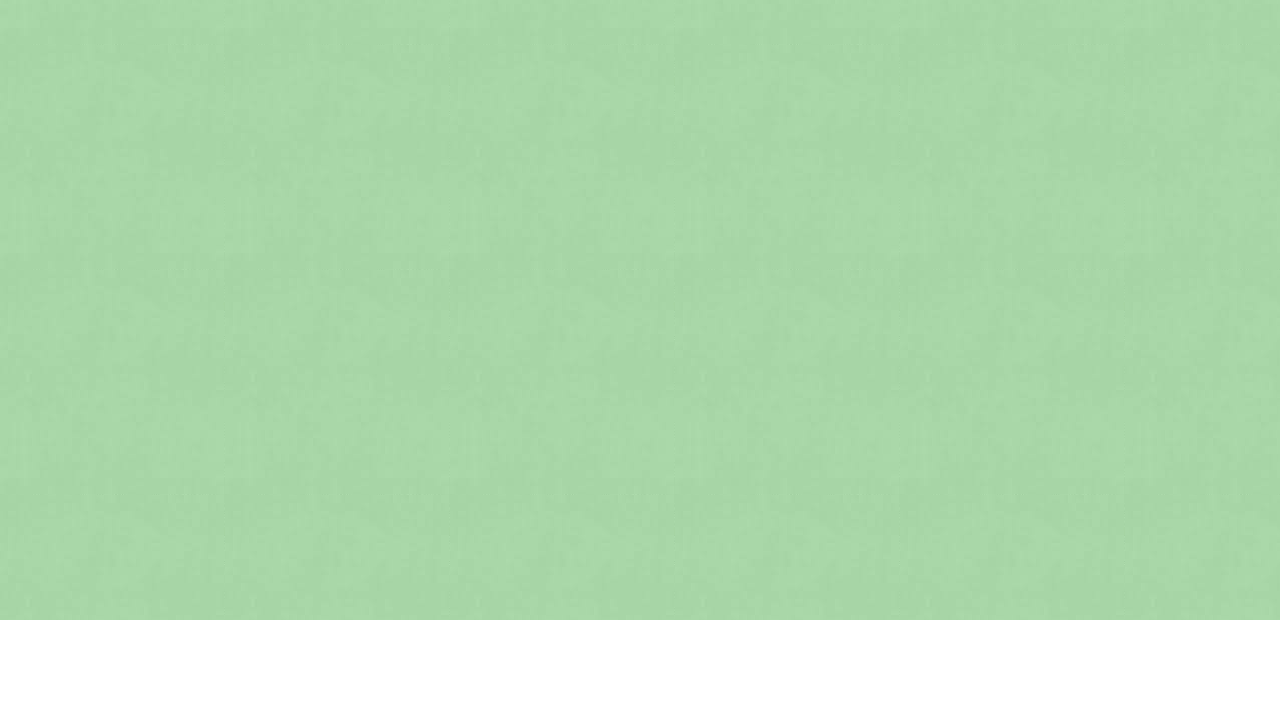
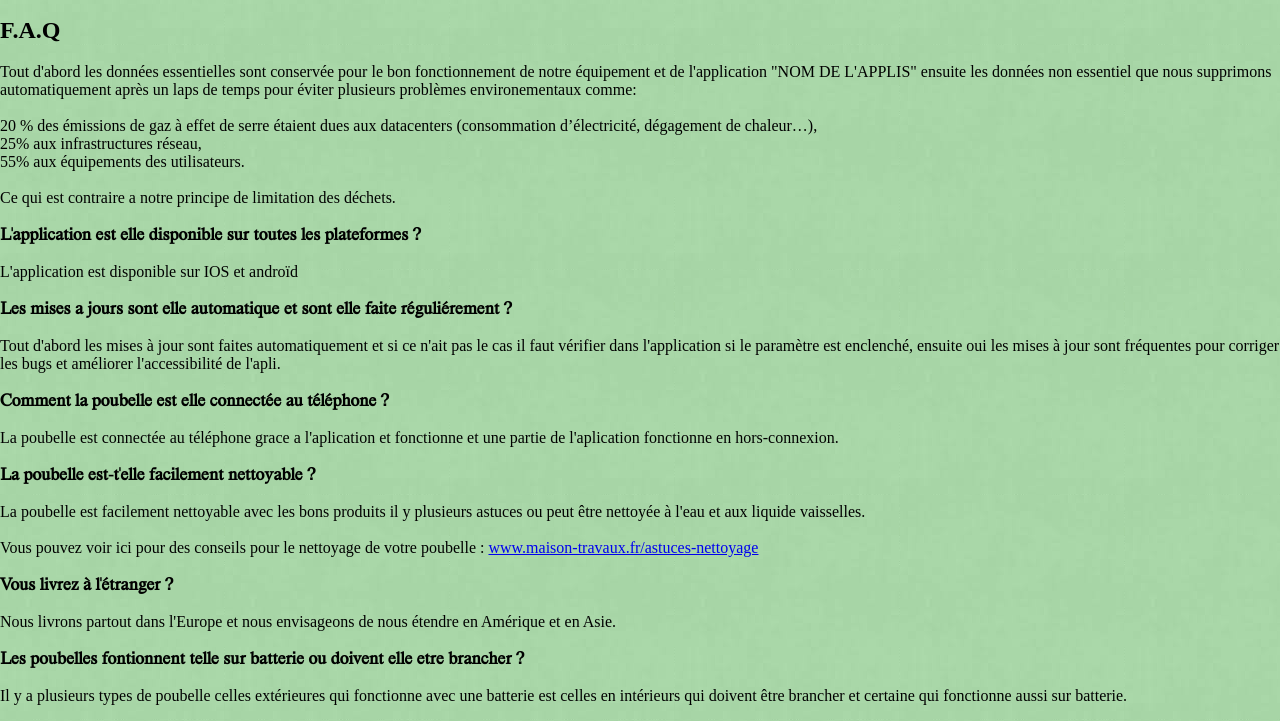
Before and after one commit to Korayou/Site-Clean-0-Bot, a plain HTML site: page SiteWeb/page3.html in a window 1280 px wide. Shown: the part 180-901 px from the top of the page. Before the commit the page ends 800 px from the top, so only its background shows below. Drawn offline with Linux system fonts and the light colour scheme; files whose address does not match are found by name.

Commit message:
Upload files to 'SiteWeb'

```diff
--- a/SiteWeb/Page2.css
+++ b/SiteWeb/Page2.css
@@ -106,5 +106,5 @@ header{
 }
 
 html{
-    background-image: url(/home/thomas/Bureau/SiteWeb/image/Fond.jpg);
+    background-image: url(image/Fond.jpg);
 }
--- a/SiteWeb/Page3.css
+++ b/SiteWeb/Page3.css
@@ -83,5 +83,5 @@ header{
 }
 
 html{
-    background-image: url(/home/thomas/Bureau/SiteWeb/image/Fond.jpg);
+    background-image: url(image/Fond.jpg);
 }
--- a/SiteWeb/page3.html
+++ b/SiteWeb/page3.html
@@ -1,5 +1,5 @@
 <!doctype html>
-<html>
+<html lang="fr">
     <link href="Page3.css" rel="stylesheet">
 <head>
 <meta charset="UTF-8">
@@ -7,7 +7,7 @@
 </head>
 <header>
     <div class="box">
-        <div class="un"><img src="image/logo.png"></div>
+        <div class="un"><img src="image/logo.png" alt=""></div>
         <div class="ti"><h1>Clean-0-Bot</h1></div>
     </div>
     <ul id="nav">
@@ -18,3 +18,33 @@
     </ul>
 </header>
 <body>
+    <h2>F.A.Q</h2>
+    <p>Tout d'abord les données essentielles sont conservée pour le bon fonctionnement de notre équipement et de l'application "NOM DE L'APPLIS"
+        ensuite les données non essentiel que nous supprimons automatiquement après un laps de temps pour éviter plusieurs problèmes environementaux comme:
+        <br>
+        <br>
+        20 % des émissions de gaz à effet de serre étaient dues aux datacenters (consommation d’électricité, dégagement de chaleur…),
+        <br>
+        25% aux infrastructures réseau,
+        <br>
+        55% aux équipements des utilisateurs.
+        <br>
+        <br>
+        Ce qui est contraire a notre principe de limitation des déchets.</p>
+    <p class="question">L'application est elle disponible sur toutes les plateformes ?</p>
+        <p>L'application est disponible sur IOS et androïd</p>
+    <p class="question">Les mises a jours sont elle automatique et sont elle faite réguliérement ?</p>
+        <p>Tout d'abord les mises à jour sont faites automatiquement et si ce n'ait pas le cas il faut vérifier dans l'application si le paramètre est enclenché, ensuite oui les mises à jour sont fréquentes pour corriger les bugs et améliorer l'accessibilité de l'apli. </p>
+    <p class="question">Comment la poubelle est elle connectée au téléphone ?</p>
+        <p>La poubelle est connectée au téléphone grace a l'aplication et fonctionne et une partie de l'aplication fonctionne en hors-connexion.</p>
+    <p class="question">La poubelle est-t'elle facilement nettoyable ?</p>
+        <p>La poubelle est facilement nettoyable avec les bons produits il y plusieurs astuces ou peut être nettoyée à l'eau et aux liquide vaisselles.
+        <br>
+        <br>
+        Vous pouvez voir ici pour des conseils pour le nettoyage de votre poubelle :
+       <a target="_blank" href="https://www.maison-travaux.fr/maison-travaux/conseils-pratiques/5-astuces-garder-poubelle-propre-fp-159590.html#item=1">www.maison-travaux.fr/astuces-nettoyage</a>
+    <p class="question">Vous livrez à l'étranger ?</p>
+        <p>Nous livrons partout dans l'Europe et nous envisageons de nous étendre en Amérique et en Asie.</p>
+    <p class="question">Les poubelles fontionnent telle sur batterie ou doivent elle etre brancher ?</p>
+        <p>Il y a plusieurs types de poubelle celles extérieures qui fonctionne avec une batterie est celles en intérieurs qui doivent être brancher et certaine qui fonctionne aussi sur batterie.</p>
+    </body>
```
